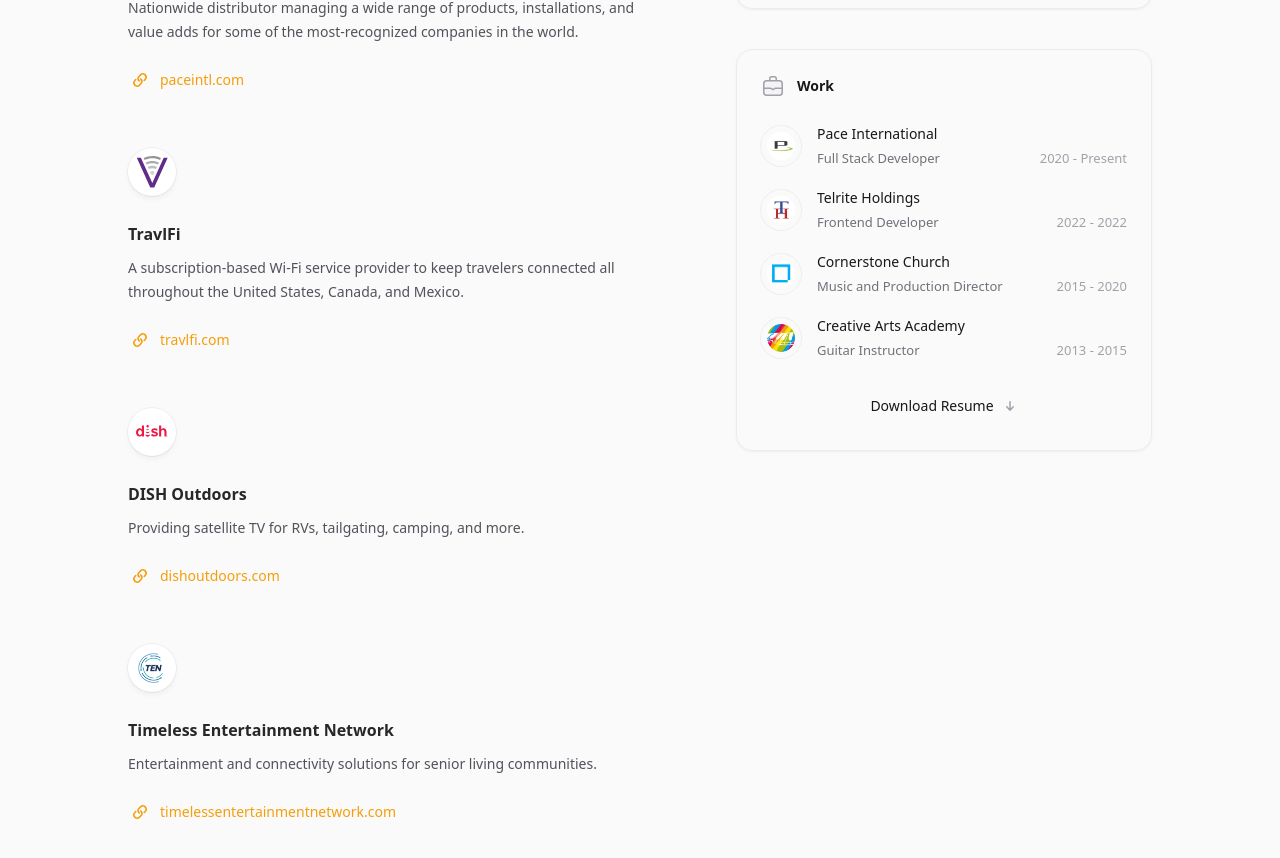
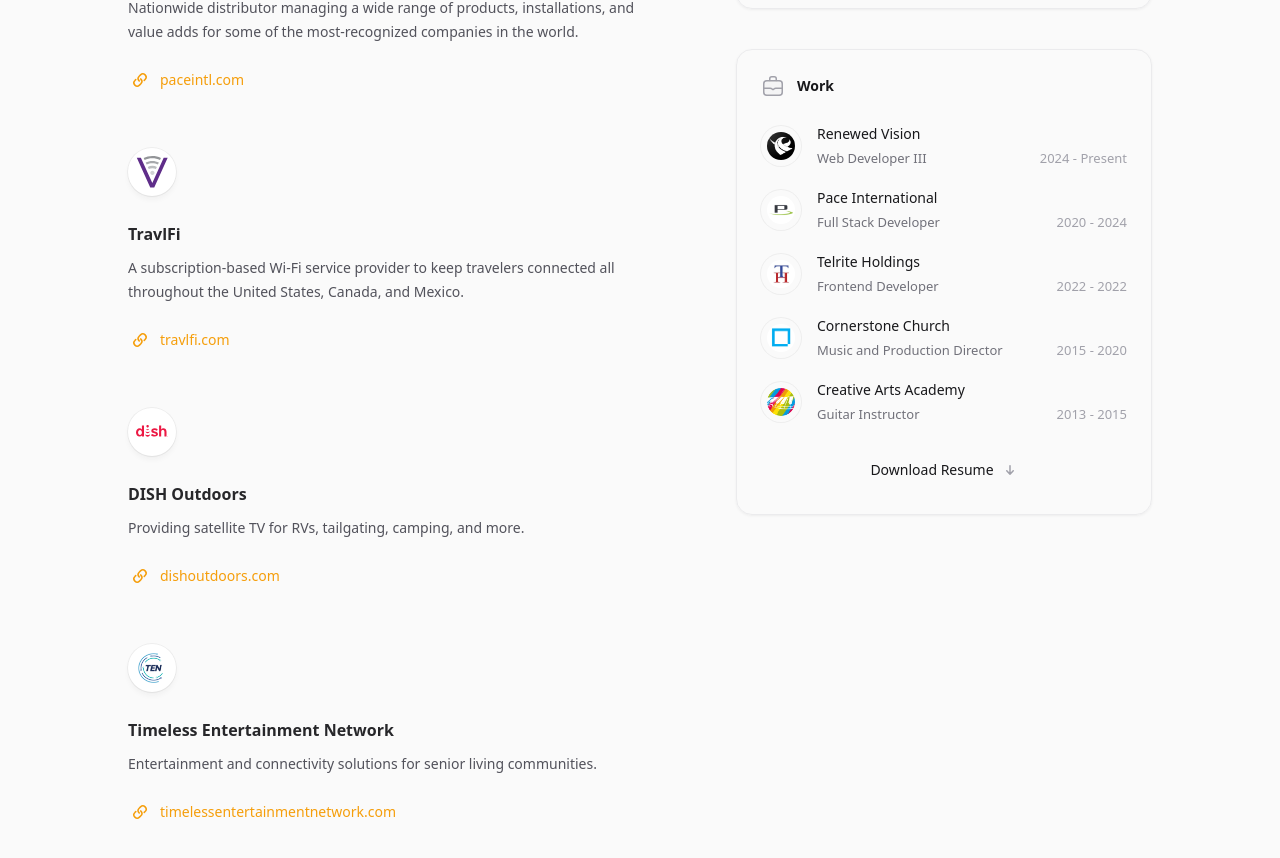
Before and after one commit to Eli-Caraballo/elicaraballo.com, a Next.js app: page / in a window 1280 px wide. Shown: the part 1219-2077 px from the top of the page. Built offline with nearby package versions, Linux system fonts and the light colour scheme.

Commit message:
update work history

```diff
--- a/src/app/page.tsx
+++ b/src/app/page.tsx
@@ -12,6 +12,7 @@
 import logoPace from '@/images/logos/Pace.jpg'
 import logoPacePng from '@/images/logos/Pace.png'
 import logoPacePngWhite from '@/images/logos/PaceWhite.png'
+import logoRenewedVision from '@/images/logos/RenewedVision.jpg'
 import logoTelrite from '@/images/logos/Telrite.jpg'
 import logoTimelessEntertainment from '@/images/logos/TimelessEntertainment.png'
 import logoTimelessEntertainmentWhite from '@/images/logos/TimelessEntertainmentWhite.png'
@@ -93,11 +94,17 @@
 
 function Resume() {
 	const resume = [{
+		company: 'Renewed Vision',
+		title: 'Web Developer III',
+		logo: logoRenewedVision,
+		start: '2024',
+		end: 'Present',
+	},{
 		company: 'Pace International',
 		title: 'Full Stack Developer',
 		logo: logoPace,
 		start: '2020',
-		end: 'Present',
+		end: '2024',
 	}, {
 		company: 'Telrite Holdings',
 		title: 'Frontend Developer',
```
Also changed, not shown: src/images/logos/RenewedVision.jpg (added).
